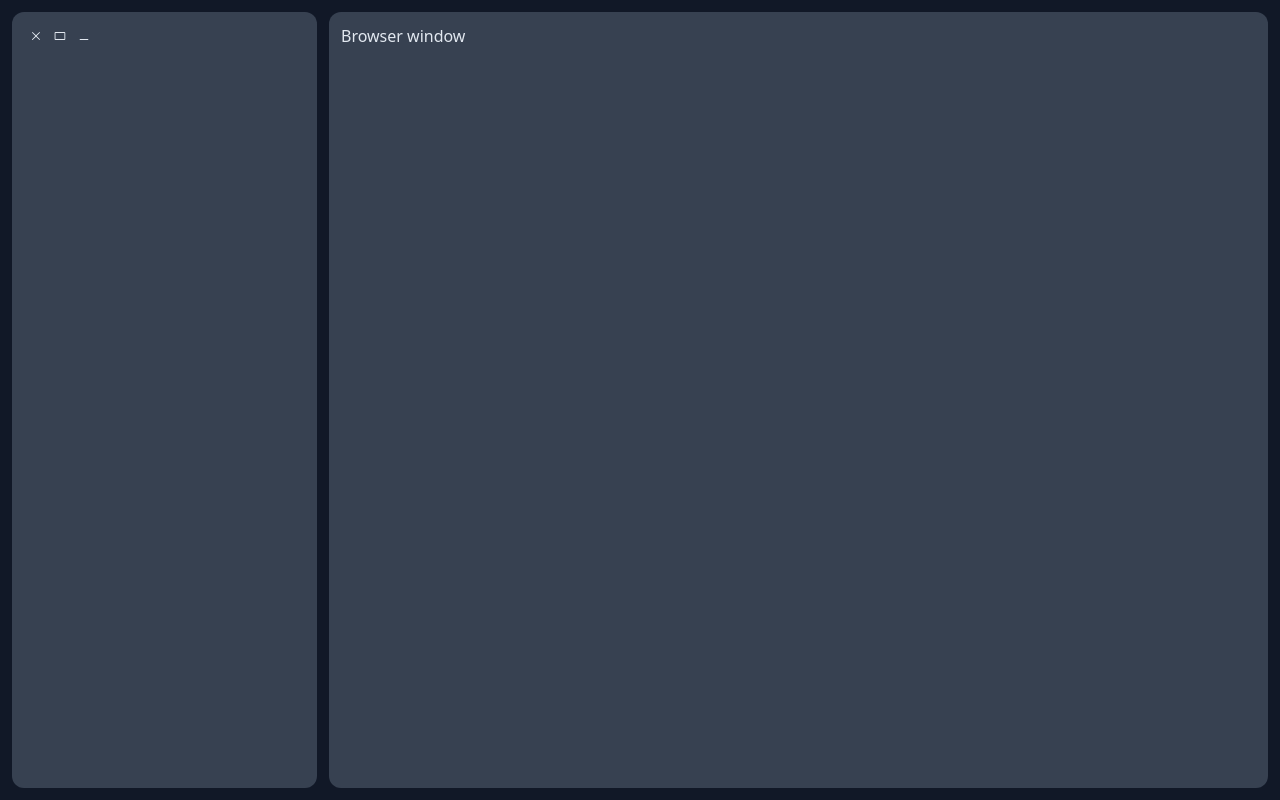
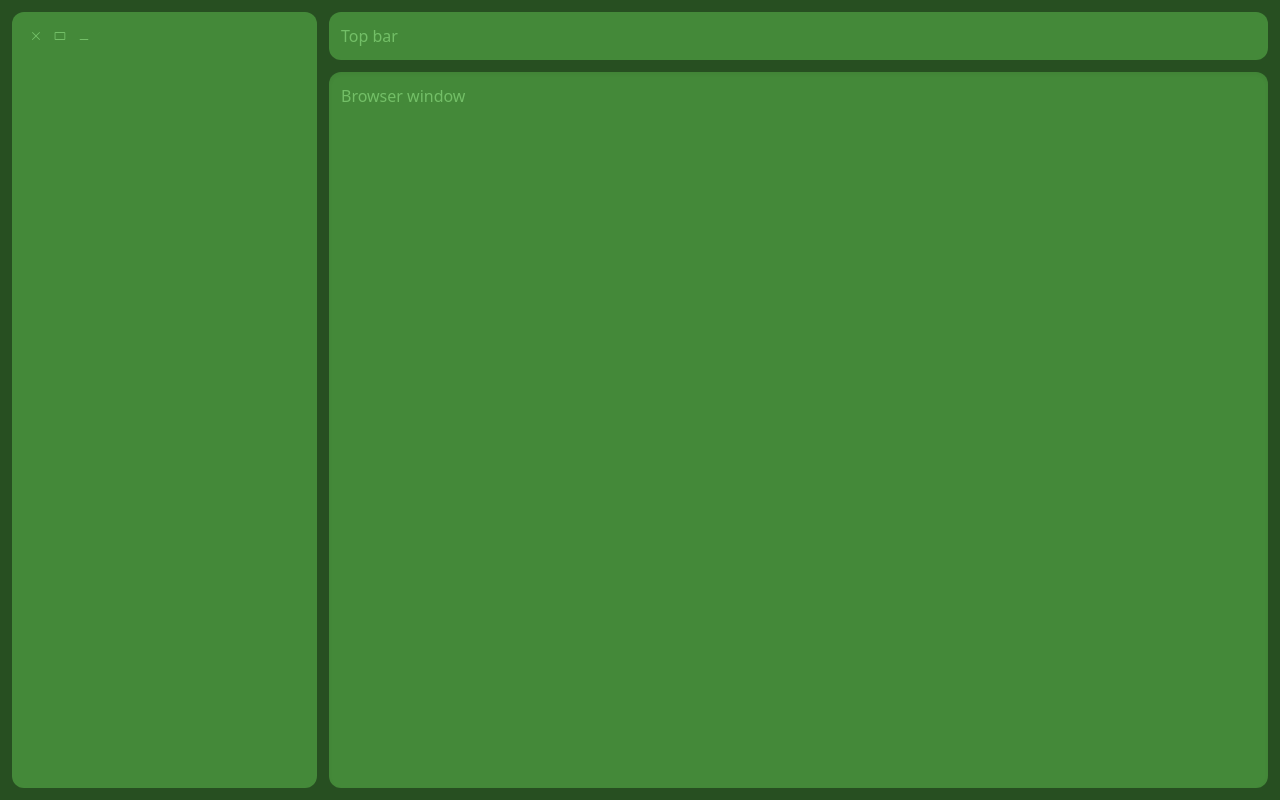
Before and after one commit to TxtDot/vigi, a SvelteKit app: page / in a window 1280 px wide. Built offline with nearby package versions, Linux system fonts and the light colour scheme.

Commit message:
feat: add top bar layout, move all styles into css and classes

```diff
--- a/src/app.css
+++ b/src/app.css
@@ -2,8 +2,49 @@
 @tailwind components;
 @tailwind utilities;
 
-.window {
-  @apply bg-gray-900 text-slate-200;
+:root {
+  --c0: #274f21;
+  --c1: #448939;
+  --c2: #73bf67;
+
+  --c3: #193815;
+}
+
+body {
+  @apply bg-main text-main;
+}
+
+.common-window {
   @apply p-3 gap-3 w-screen h-screen;
   @apply grid grid-cols-8;
 }
+
+.main-window {
+  @apply col-span-6 flex flex-col gap-3;
+}
+
+.browser-window {
+  @apply grow shadow-inner;
+}
+
+.window-controls {
+  @apply flex justify-start;
+}
+
+.button {
+  @apply p-1 rounded-lg;
+  @apply ease-out duration-150;
+
+  @apply hover:bg-main;
+  @apply hover:px-2 hover:mx-1 hover:scale-125 hover:cursor-pointer;
+
+  @apply active:bg-dark;
+}
+
+.block {
+  @apply p-3 rounded-xl bg-block;
+}
+
+.sidebar {
+  @apply col-span-2;
+}
--- a/src/lib/components/Block.svelte
+++ b/src/lib/components/Block.svelte
@@ -2,6 +2,6 @@
   export let className = "";
 </script>
 
-<div class="p-3 rounded-xl bg-gray-700{className ? ` ${className}` : ''}">
+<div class="block{className ? ` ${className}` : ''}">
   <slot />
 </div>
--- a/src/lib/components/Button.svelte
+++ b/src/lib/components/Button.svelte
@@ -2,9 +2,6 @@
   export let onClick = () => {};
 </script>
 
-<button
-  class="hover:cursor-pointer hover:bg-gray-800 active:bg-gray-900 p-1 rounded-lg"
-  on:click={onClick}
->
+<button class="button" on:click={onClick}>
   <slot />
 </button>
--- a/src/lib/components/WindowControls.svelte
+++ b/src/lib/components/WindowControls.svelte
@@ -7,7 +7,7 @@
   import { appWindow } from "@tauri-apps/api/window";
 </script>
 
-<div class="flex justify-start" data-tauri-drag-region>
+<div class="window-controls" data-tauri-drag-region>
   <Button onClick={() => appWindow.close()}>
     <Close />
   </Button>
--- a/src/routes/+page.svelte
+++ b/src/routes/+page.svelte
@@ -4,9 +4,13 @@
   import "../app.css";
 </script>
 
-<div class="window" data-tauri-drag-region>
-  <Block className="col-span-2">
+<div class="common-window" data-tauri-drag-region>
+  <Block className="sidebar">
     <WindowControls />
   </Block>
-  <Block className="col-span-6">Browser window</Block>
+  <div class="main-window">
+    <Block className="top-bar">Top bar</Block>
+
+    <Block className="browser-window">Browser window</Block>
+  </div>
 </div>
--- a/tailwind.config.js
+++ b/tailwind.config.js
@@ -1,8 +1,18 @@
 /** @type {import('tailwindcss').Config} */
 export default {
-  content: ['./src/**/*.{html,js,svelte,ts}'],
+  content: ["./src/**/*.{html,js,svelte,ts}"],
   theme: {
-    extend: {},
+    extend: {
+      colors: {
+        main: "var(--c0)",
+        block: "var(--c1)",
+        light: "var(--c2)",
+        dark: "var(--c3)",
+      },
+      textColor: {
+        main: "var(--c2)",
+      },
+    },
   },
   plugins: [],
-}
+};
```
